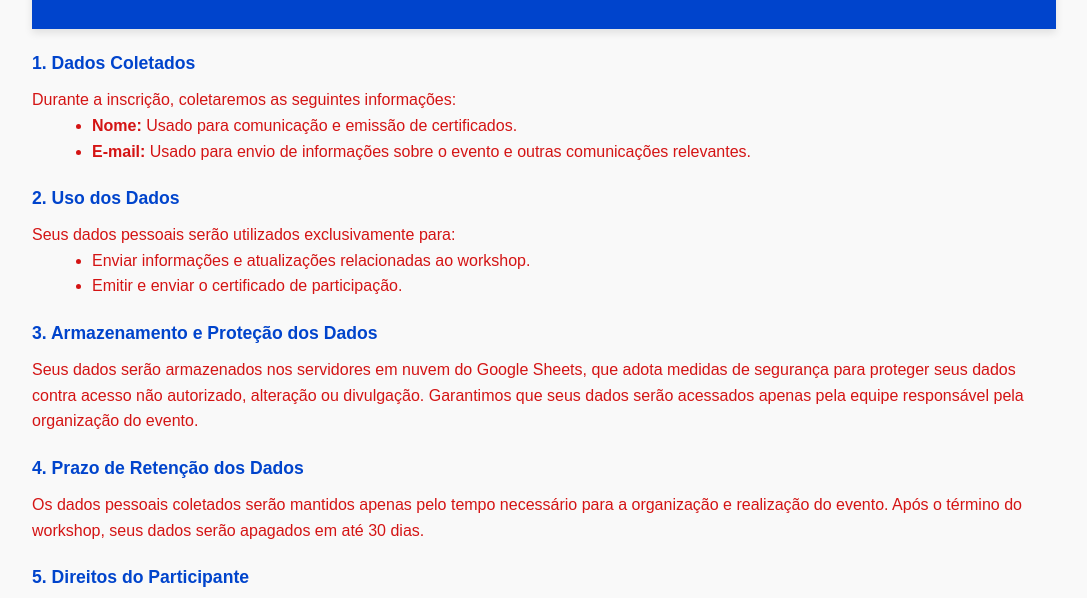
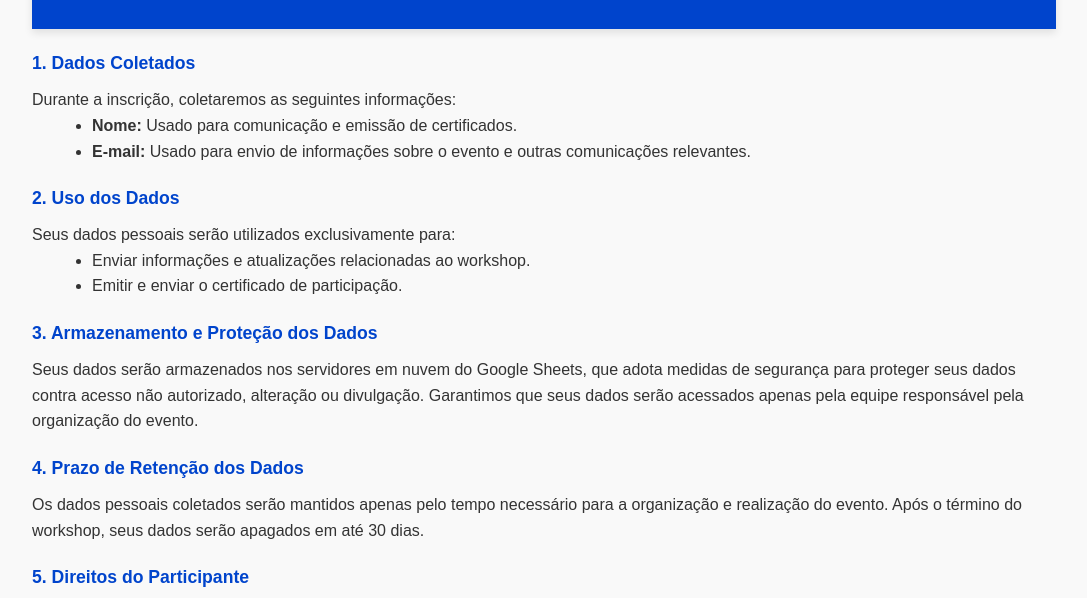
Before and after one commit to F-K-C/qiskit_fall_fest_2025_site, a plain HTML site: page privacidade.html in a window 1280 px wide. Shown: the part 138-736 px from the top of the page, without its empty margins (96-1183 px from the left). Drawn offline with Linux system fonts and the light colour scheme; files that its build step writes are made by us from their sources.

Commit message:
Voltando ao normal

```diff
--- a/css/styles2.css
+++ b/css/styles2.css
@@ -10,7 +10,7 @@ body {
     font-family: Arial, sans-serif;
     line-height: 1.6;
     padding: 20px;
-    color: #d41414;
+    color: #333;
     background-color: #f9f9f9;
 }
 
```
